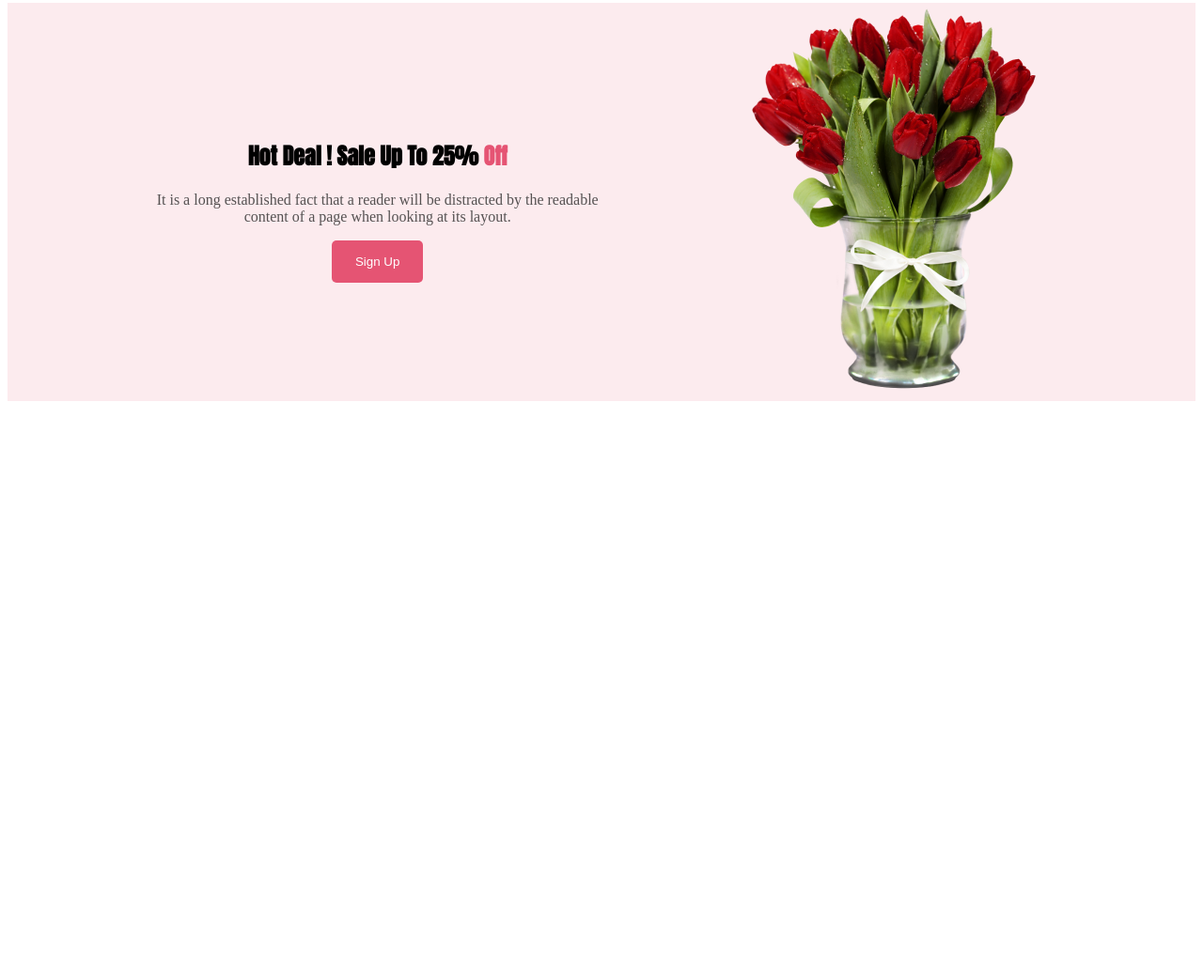
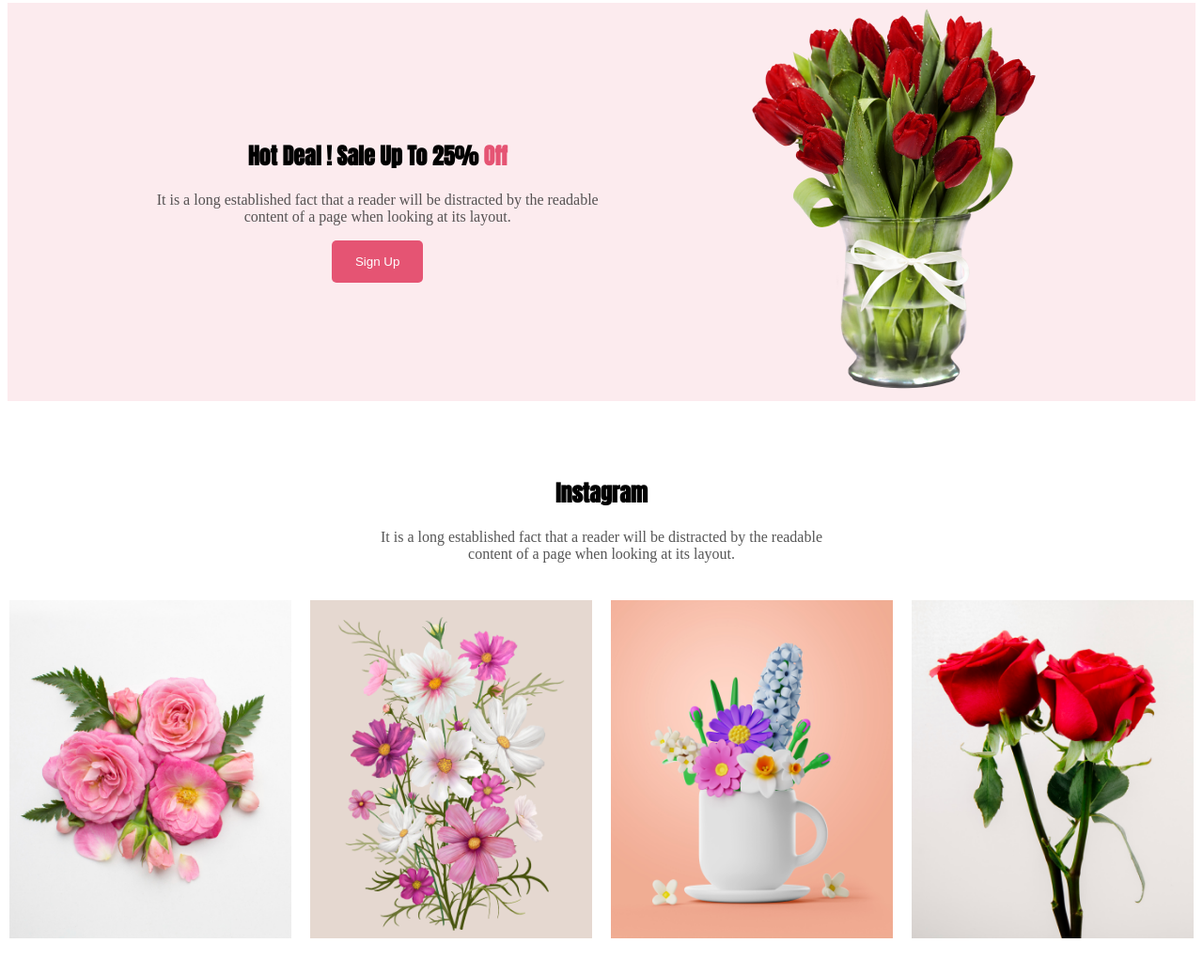
Before and after one commit to mahfuzparvez/Assignment-Flower-Shop, a plain HTML site: page index.html in a window 1280 px wide. Shown: the part 1470-2507 px from the top of the page at 94% size. Before the commit the page ends 1905 px from the top, so only its background shows below. Drawn offline with Linux system fonts and the light colour scheme.

Commit message:
Instagram section  added

```diff
--- a/Style/style.css
+++ b/Style/style.css
@@ -105,3 +105,18 @@
 #hotDealDiv{
     text-align: center;
 }
+/* instagram Style */
+#instagramDivText{
+    text-align: center;
+    margin: 80px 0 40px 0;
+}
+#instagramImage {
+ display: flex;
+ align-items: center;
+ justify-content: center;
+}
+#instagramImage img{
+    width: 300px;
+    height: 360px;
+    margin: 0 10px;
+}
--- a/index.html
+++ b/index.html
@@ -78,7 +78,23 @@
                 <img src="Image/pngwing 8.png" alt="">
             </div>
         </section>
+        <!-- Instagram Section -->
+        <section>
+            <div id="instagramDivText">
+                <h2 class="googlefont">Instagram</h2>
+                <p class="textGrayColor">It is a long established fact that a reader will be distracted by the readable <br>content of a page when looking at its layout.</p>
+            </div>
+            <div id="instagramImage">
+                <img src="Image/Flower 01.png" alt="">
+                <img src="Image/Rectangle 4.png" alt="">
+                <img src="Image/Rectangle 5.png" alt="">
+                <img src="Image/Rectangle 6.png" alt="">
+            </div>
+        </section>
 
+<br>
+<br>
+<br>
     </main>
     <!-- footer part -->
     <footer>
```
